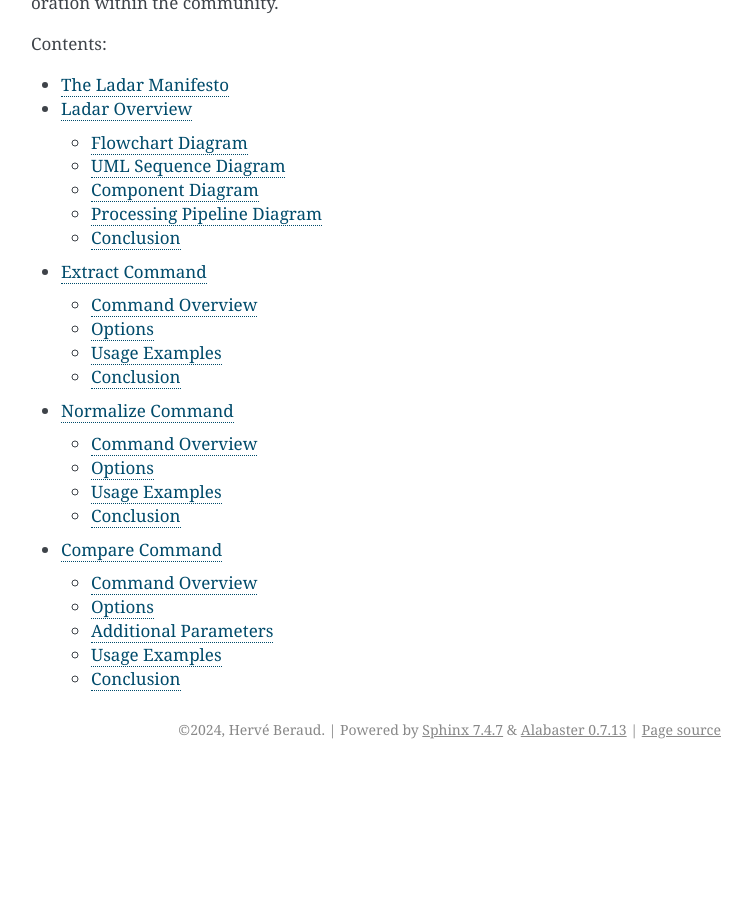
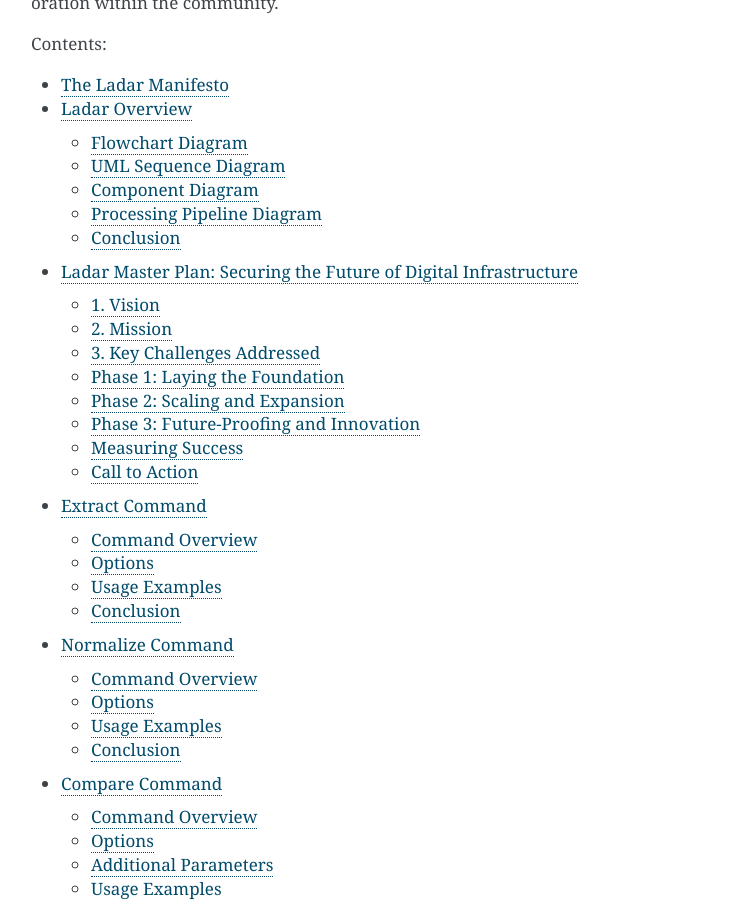
Before and after one commit to 4383/ladar, a Sphinx documentation site: the page built from doc/source/index.rst, in a window 1280 px wide and 900 px high, scrolled down 2259 px. Shown: the whole window, without its empty margins (389-1141 px from the left). Built offline with Sphinx 7.4.7, drawn with Linux system fonts in a browser that asks for light colours; before the commit the page ends 3028 px from its top, so only the background shows below that; some of the changed lines change nothing that is shown.

Commit message:
add the master plan

```diff
--- a/doc/source/index.rst
+++ b/doc/source/index.rst
@@ -107,6 +107,7 @@ minimizes the risk of manual errors, and fosters collaboration within the commun
 
    manifesto.rst
    presentation.rst
+   master-plan.rst
    extract.rst
    normalize.rst
    compare.rst
--- /dev/null
+++ b/doc/source/master-plan.rst
@@ -0,0 +1,137 @@
+Ladar Master Plan: Securing the Future of Digital Infrastructure
+===============================================================
+
+1. Vision
+---------
+
+Ladar aims to become the cornerstone of technological modernization, providing businesses and development teams with the tools to efficiently manage migrations away from outdated libraries and technologies. Through shareable migration recipes and a structured approach, Ladar will serve as the catalyst for ensuring secure, modern, and performant infrastructures.
+
+2. Mission
+----------
+
+Our mission is to prevent the crises that arise from technological obsolescence. By enabling smooth migrations and empowering developers with proven tools and strategies, we aim to secure the future of software ecosystems. Our solutions must be both practical and easily integrated into existing workflows, allowing gradual adoption without disrupting current operations.
+
+3. Key Challenges Addressed
+---------------------------
+
+Ladar targets three core challenges:
+
+1. **Technological Obsolescence**: Libraries and technologies that have become obsolete pose security and operational risks.
+2. **Migration Complexity**: The challenge of transitioning from older systems to newer, more secure frameworks is time-consuming and error-prone.
+3. **Lack of Collaboration and Knowledge Sharing**: Many organizations tackle migration challenges alone, leading to duplicated effort and unnecessary complications.
+
+Phase 1: Laying the Foundation
+------------------------------
+
+**Objective:**
+Build the initial infrastructure and community around Ladar, ensuring that the platform offers immediate value to developers and businesses. Focus on addressing technological obsolescence and fostering early adoption.
+
+**Key Actions:**
+
+1. **Platform Development and Integration**:
+
+   - Develop the core Ladar platform to provide shareable migration recipes for developers.
+   - Ensure seamless integration with existing workflows through APIs and toolkits that can be integrated into CI/CD pipelines.
+   - **Deliverable**: A robust platform that allows developers to easily migrate from obsolete technologies (starting with Eventlet) and scale to more libraries in the future.
+
+2. **Migration Recipe Repository**:
+
+   - Launch a repository of migration recipes for key libraries, including **Eventlet**, and make them accessible to the public.
+   - Collaborate with open-source projects to build a library of recipes that other developers can use to accelerate migration.
+   - **Deliverable**: A growing collection of migration strategies, with community contributions encouraged.
+
+3. **Community Engagement**:
+
+   - Initiate an outreach program to bring together developers, managers, and project leaders around Ladar’s mission.
+   - Launch a discussion platform (Slack or forum) where professionals can share their migration experiences and solutions.
+   - **Deliverable**: A vibrant community actively sharing migration recipes and solutions for technological transitions.
+
+4. **Security Awareness Campaign**:
+
+   - Educate businesses on the risks of using obsolete libraries and how Ladar can help mitigate those risks.
+   - **Deliverable**: A series of white papers, case studies, and webinars showcasing successful migrations and outlining the risks of not upgrading.
+
+Phase 2: Scaling and Expansion
+------------------------------
+
+**Objective:**
+Expand the Ladar platform’s capabilities to cover more obsolete libraries and technologies, growing the community and ensuring adoption by both small teams and large enterprises.
+
+**Key Actions:**
+
+1. **Expand Migration Recipes**:
+
+   - Add support for other critical obsolete libraries, starting with technologies that have become widespread security risks, such as Python 2 to 3 migrations, OpenSSL updates, and others.
+   - Create customizable migration paths that can adapt to different organizational needs.
+   - **Deliverable**: A broader set of migration recipes that address a wider range of technologies.
+
+2. **Automation and Tooling**:
+
+   - Introduce automation features within Ladar, allowing for faster and more reliable migration processes.
+   - Include automated testing and validation within the migration recipes to ensure smooth transitions.
+   - **Deliverable**: A suite of automated tools that reduce the manual work involved in migrating from obsolete libraries, increasing developer efficiency.
+
+3. **Corporate Partnerships and Integration**:
+
+   - Establish partnerships with large enterprises and open-source projects to embed Ladar into their migration strategies.
+   - Work with tech companies to create official migration paths using Ladar’s platform for their legacy systems.
+   - **Deliverable**: Strategic partnerships and integrations with leading software companies, increasing Ladar’s reach.
+
+4. **Performance Optimization Campaign**:
+
+   - Promote the performance benefits of using modern technologies through Ladar's migration recipes, demonstrating the impact on product reliability and scalability.
+   - **Deliverable**: Case studies and benchmarks showing how Ladar improves overall system performance after migration.
+
+Phase 3: Future-Proofing and Innovation
+---------------------------------------
+
+**Objective:**
+Position Ladar as a long-term leader in the field of technological migration by integrating cutting-edge features, such as AI-assisted migrations and continuous innovation in library support.
+
+**Key Actions:**
+
+1. **AI-Assisted Migrations**:
+
+   - Integrate AI-driven analysis tools into Ladar to identify optimal migration paths based on project-specific variables (e.g., size, complexity, security requirements).
+   - Use machine learning to predict issues before migration, making the process smoother and reducing failure rates.
+   - **Deliverable**: AI-powered features that recommend migration paths and provide real-time feedback during transitions.
+
+2. **Fine-Tuning and Adaptability**:
+
+   - Ensure Ladar’s recipes can be easily fine-tuned for specialized use cases (e.g., regulated industries such as finance or healthcare).
+   - **Deliverable**: More flexible migration tools that can be adapted to specific industry requirements.
+
+3. **Open-Source Expansion**:
+
+   - Broaden Ladar's reach into the open-source community, allowing anyone to contribute to migration recipes and share their expertise.
+   - Partner with major open-source projects to create official migration strategies within Ladar.
+   - **Deliverable**: A globally recognized platform for technological migration that is backed by the open-source community.
+
+4. **Data-Driven Insights**:
+
+   - Provide real-time insights into migration progress, allowing companies to monitor and adjust their strategies as necessary.
+   - **Deliverable**: A real-time dashboard for tracking migration success, performance metrics, and potential risks.
+
+Measuring Success
+-----------------
+
+Ladar’s impact will be measurable through several key performance indicators (KPIs):
+
+1. **Number of Completed Migrations**: Tracking how many projects successfully transitioned away from obsolete technologies using Ladar's recipes.
+2. **Community Contributions**: Measuring the growth of the migration recipe repository through community input and participation.
+3. **Performance Improvements**: Benchmarking system performance before and after migrations to showcase tangible benefits.
+4. **Risk Reduction**: Quantifying the number of vulnerabilities mitigated or eliminated through Ladar's migrations.
+
+Call to Action
+--------------
+
+Ladar is not just a tool; it’s a movement toward a secure, modern future. We invite **developers**, **project managers**, and **business leaders** to join us in this transformation. By collaborating and sharing knowledge, we can overcome technological obsolescence and unlock the full potential of our digital infrastructure.
+
+**Here’s how you can contribute right now**:
+
+1. **Join the Ladar community and start sharing your migration recipes.**
+2. **Integrate Ladar into your workflows to simplify your own migration challenges.**
+3. **Engage with your peers—collaboration is the key to success.**
+4. **Start your migrations today—every line of modernized code moves us closer to a more secure and innovative future.**
+
+Ladar is here to guide the way—**together, we can secure the future of technology**.
```
